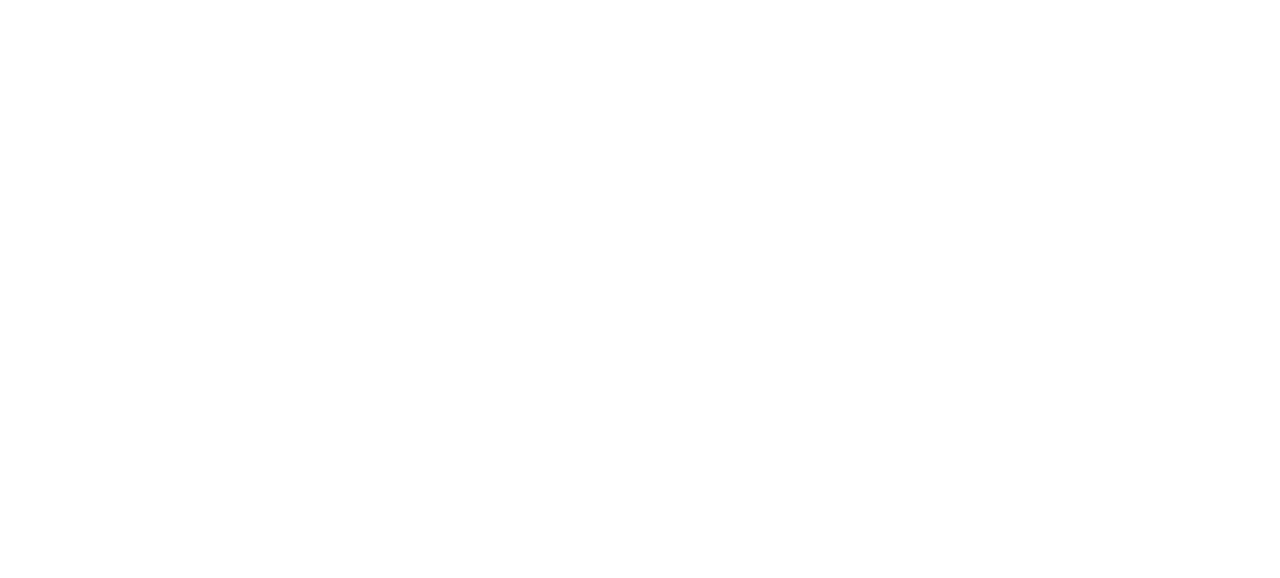
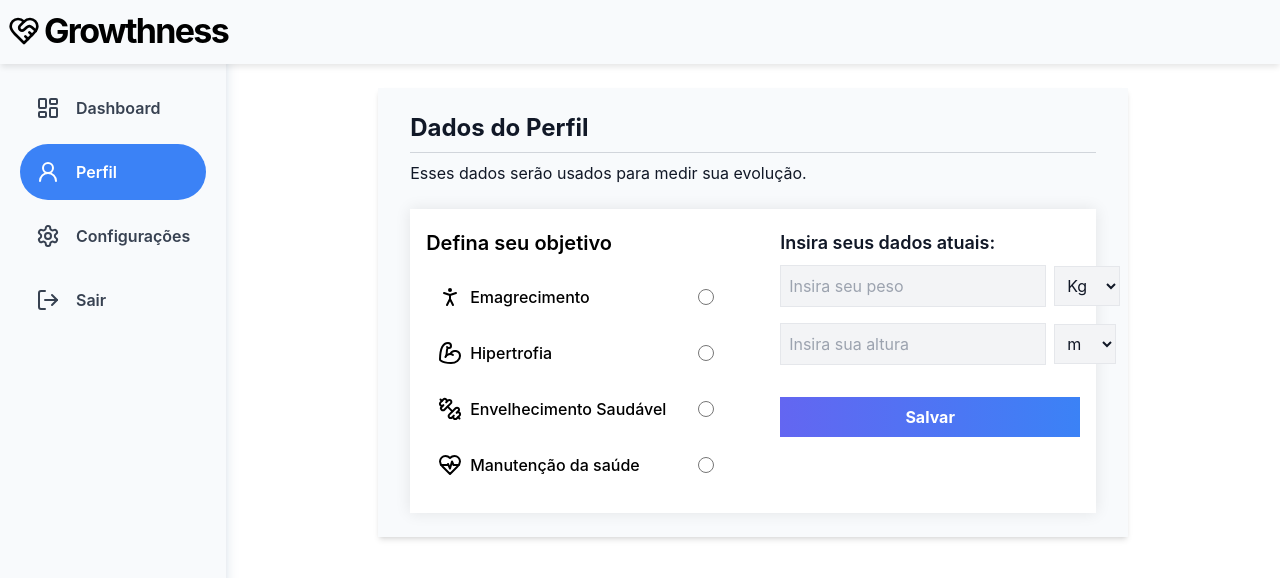
Before and after one commit to MicaelTargino/Growthness-Frontend, a React (Create React App) app: page /profile in a window 1280 px wide. Before the commit this address had no page. Shown: the top 578 px of the page. Built offline with nearby package versions, Linux system fonts and the light colour scheme.

Commit message:
Edit the profile completion page using the new created MainLayout

```diff
--- a/src/App.js
+++ b/src/App.js
@@ -8,6 +8,8 @@
 import Logout from './pages/Logout';
 import PasswordResetRequest from './pages/PasswordResetRequest';
 import PasswordResetConfirm from './pages/PasswordResetConfirm';
+import ProfilePage from './pages/ProfilePage';
+
 const App = () => {
     return (
         <Router>
@@ -19,6 +21,7 @@
                 <Route path="/logout" element={<Logout />} />
                 <Route path="/password-reset-request" element={<PasswordResetRequest />} />
                 <Route path="/reset-password/:uid/:token" element={<PasswordResetConfirm />} />
+                <Route path="/profile" element={<ProfilePage />} />
             </Routes>
         </Router>
     );
--- a/src/components/SideBar.jsx
+++ b/src/components/SideBar.jsx
@@ -1,7 +1,7 @@
 import React from "react";
 import SideBarItem from "./SideBarItem";
 import FullLogo from "./FullLogo";
-import { LayoutDashboard, LogOutIcon, Settings2Icon, SettingsIcon } from "lucide-react";
+import { LayoutDashboard, LogOutIcon, Settings2Icon, SettingsIcon, User2Icon } from "lucide-react";
 import { logoutUser } from "../services/authService";
 import { useNavigate } from "react-router-dom";
 
@@ -11,6 +11,11 @@
         logoutUser();
         navigate('/login');
     }
+    const goToPage = (path) => {
+      navigate(path);
+    }
+
+
     return (
     <div className="card w-auto bg-slate-50 p-5 shadow-lg pt-20 shadow-slate-300 rounded-md">
       <ul className="w-full flex flex-col gap-2">
@@ -18,16 +23,25 @@
           Icon={LayoutDashboard}
           text="Dashboard"
           active={SectionActive == "Dashboard"}
+          handleClick={()=>goToPage("/home")}
           />
         <SideBarItem
+          Icon={User2Icon}
+          text="Perfil"
+          active={SectionActive == "Profile"}
+          handleClick={()=>goToPage("/profile")}
+        >
+
+        </SideBarItem>
+        <SideBarItem
           Icon={SettingsIcon}
-          text="Settings"
+          text="Configurações"
           active={SectionActive == "Settings"}
           />
         <SideBarItem
           handleClick={handleLogout}
           Icon={LogOutIcon}
-          text="Logout"
+          text="Sair"
           active={SectionActive == "Logout"}
         />
       </ul>
--- a/src/pages/Home.js
+++ b/src/pages/Home.js
@@ -6,13 +6,14 @@
 import CompleteProfileStep from '../components/CompleteProfileStep';
 import axios from 'axios';
 import { fetchUserStatus } from '../services/UserInfoService';
+import MainLayout from './layout/MainLayout';
 
 const Home = () => {
+    var navigate = useNavigate();
     const [UserProfileCompletionInfo, setUserProfileCompletionInfo] = useState();
 
-    var navigate = useNavigate();
-    const handleLogout = () => {
-        navigate('/logout');
+    const goToProfilePage = () => {
+        navigate('/profile');
     }
 
     useEffect(() => {
@@ -24,13 +25,9 @@
     }, [])
 
     return (
-        <section className='w-[100vw] max-w-[100vw] h-[100vh] bg-lightest flex'>
-            <SideBar SectionActive="Dashboard" />
-            <NavHeader absolute={true} />
-            <main className='w-full p-6'>
-                <section className='mt-16'>
+        <MainLayout sectionActive="Dashboard">
             {UserProfileCompletionInfo?.profile_complete == false && (
-                        <div className='flex flex-col max-w-72 h-52 p-4 border-2 rounded-xl shadow-md'>
+                <div onClick={goToProfilePage} className='hover:scale-105 hover:shadow-lg transition cursor-pointer flex flex-col max-w-72 h-52 p-4 border-2 rounded-xl shadow-md'>
                     {/* <CircleAlertIcon size={48} className='text-red-600' /> */}
                     <h4 className='text-slate-800 font-bold text-xl mb-4 flex items-center gap-4'>
                         Complete seu perfil <SquareArrowOutUpRight className="text-[#417ff6] cursor-pointer hover:scale-105" />
@@ -50,9 +47,7 @@
                     </ul>
                 </div>
             )}
-                </section>
-            </main>
-        </section>
+        </MainLayout>
     );
 };
 
--- /dev/null
+++ b/src/pages/ProfilePage.js
@@ -0,0 +1,124 @@
+import { AxeIcon, BicepsFlexed, Dumbbell, HeartPulse, PersonStanding } from "lucide-react";
+import MainLayout from "./layout/MainLayout";
+
+const ProfilePage = () => {
+    return (
+        <MainLayout sectionActive="Profile">
+            <section className="w-full flex items-center justify-center">
+                <form className="w-full max-w-[750px] lg:w-[750px] lg:max-w-full rounded-lg flex items-center justify-center xl:justify-start">
+                    <div className="w-full max-w-[750px] lg:max-w-full lg:w-[750px] rounded-lg shadow-md py-6 px-4 xl:px-8 bg-slate-50 flex flex-col justify-center relative">
+                    <h2 className="text-2xl font-bold text-gray-900 mb-2">Dados do Perfil</h2>
+                    <div className='w-[100%] h-[1px] bg-gray-300 mb-2'></div>
+                    <p className="text-gray-900 mb-6">Esses dados serão usados para medir sua evolução.</p>
+                    <div className="px-4 py-5 bg-white flex justify-between rounded-md shadow-[0px_0px_15px_rgba(0,0,0,0.09)]">
+                        <div className="flex flex-col gap-2">
+                            {/* <h2 className="text-lg font-semibold text-gray-900 mb-2">Defina seu objetivo: </h2> */}
+                            {/* <p className="text-md">Objetivo: </p> */}
+                            {/* <input type="number" name="height" className="bg-gray-100 border text-gray-900 rounded-md p-2 mb-4 focus:bg-gray-200 focus:outline-none focus:ring-1 focus:ring-blue-500 transition ease-in-out duration-150" placeholder="Insira sua altura" /> */}
+                            {/* <select name="goals" className="bg-gray-100 border cursor-pointer text-gray-900 rounded-lg p-2 mb-4 ">
+                                <option value="m">Emagrecimento</option>
+                                <option value="cm">Hipertrofia</option>
+                                <option value="feet">Envelhecimento saudável</option>
+                                <option value="feet">Manutençao da saúde</option>
+                                <option value="feet">Prevenção de doença(s)</option>
+                            </select> */}
+                            <div
+                            class="w-[300px]"
+                            >
+                            <legend class="text-xl font-semibold mb-3 select-none">Defina seu objetivo</legend>
+                            <label
+                                for="emagrecimento"
+                                name="goal"
+                                class="font-medium h-14 relative hover:bg-zinc-100 flex items-center px-3 gap-3 rounded-lg has-[:checked]:text-blue-500 has-[:checked]:bg-blue-50 has-[:checked]:ring-blue-300 has-[:checked]:ring-1 select-none"
+                            >
+                                <div class="w-5">
+                                <PersonStanding />
+                                </div>
+                                Emagrecimento
+                                <input
+                                type="radio"
+                                name="goal"
+                                class="w-4 h-4 absolute accent-current right-3"
+                                id="emagrecimento"
+                                />
+                            </label>
+                            <label
+                                for="hipertrofia"
+                                name="goal"
+                                class="font-medium h-14 relative hover:bg-zinc-100 flex items-center px-3 gap-3 rounded-lg has-[:checked]:text-blue-500 has-[:checked]:bg-blue-50 has-[:checked]:ring-blue-300 has-[:checked]:ring-1 select-none"
+                            >
+                                <div class="w-5">
+                                <BicepsFlexed />
+                                </div>
+                                Hipertrofia
+                                <input
+                                type="radio"
+                                name="goal"
+                                class="w-4 h-4 absolute accent-blue-500 right-3"
+                                id="hipertrofia"
+                                />
+                            </label>
+                            <label
+                                for="envelhecimento_saudavel"
+                                name="goal"
+                                class="font-medium h-14 relative hover:bg-zinc-100 flex items-center px-3 gap-3 rounded-lg has-[:checked]:text-blue-500 has-[:checked]:bg-blue-50 has-[:checked]:ring-blue-300 has-[:checked]:ring-1 select-none"
+                            >
+                                <div class="w-5">
+                                <Dumbbell/>
+                                </div>
+                                Envelhecimento Saudável
+                                <input
+                                type="radio"
+                                name="goal"
+                                class="w-4 h-4 absolute accent-blue-500 right-3"
+                                id="envelhecimento_saudavel"
+                                />
+                            </label>
+                            <label
+                                for="manutencao_saude"
+                                name="goal"
+                                class="font-medium h-14 relative hover:bg-zinc-100 flex items-center px-3 gap-3 rounded-lg has-[:checked]:text-blue-500 has-[:checked]:bg-blue-50 has-[:checked]:ring-blue-300 has-[:checked]:ring-1 select-none"
+                            >
+                                <div class="w-5">
+                                <HeartPulse />
+                                </div>
+                                Manutenção da saúde
+                                <input
+                                type="radio"
+                                name="goal"
+                                class="w-4 h-4 absolute accent-blue-500 right-3"
+                                id="manutencao_saude"
+                                />
+                            </label>
+                            </div>
+
+                        </div>
+                    {/* <div className='w-[100%] h-[1px] bg-gray-300 my-4'></div> */}
+                        <div class="w-[300px]">
+                        <h2 className="text-lg font-semibold text-gray-900 mb-2">Insira seus dados atuais: </h2>
+                        <div className="flex items-center gap-2">
+                            <input type="number" name="weight" className="bg-gray-100 border text-gray-900 rounded-md p-2 mb-4 focus:bg-gray-200 focus:outline-none focus:ring-1 focus:ring-blue-500 transition ease-in-out duration-150" placeholder="Insira seu peso" />
+                            <select name="weight_measure" className="bg-gray-100 border text-gray-900 rounded-lg p-2 mb-4 ">
+                                <option value="kg">Kg</option>
+                                <option value="lbs">Lbs</option>
+                            </select>
+                        </div>
+                        <div className="flex items-center gap-2">
+                            <input type="number" name="height" className="bg-gray-100 border text-gray-900 rounded-md p-2 mb-4 focus:bg-gray-200 focus:outline-none focus:ring-1 focus:ring-blue-500 transition ease-in-out duration-150" placeholder="Insira sua altura" />
+                            <select name="height_measure" className="bg-gray-100 border text-gray-900 rounded-lg p-2 mb-4 ">
+                                <option value="m">m</option>
+                                <option value="cm">cm</option>
+                                <option value="feet">ft</option>
+                            </select>
+                        </div>
+                        <button type="submit" className=" w-full bg-gradient-to-r from-indigo-500 to-blue-500 text-white font-bold py-2 px-4 rounded-md mt-4 hover:bg-indigo-600 hover:to-blue-600 transition ease-in-out duration-150">Salvar</button>
+                        </div>
+                    </div>
+                    </div>
+                </form>
+            </section>
+        </MainLayout>
+    )
+}
+
+export default ProfilePage;
--- /dev/null
+++ b/src/pages/layout/MainLayout.js
@@ -0,0 +1,18 @@
+import NavHeader from "../../components/NavHeader"
+import SideBar from "../../components/SideBar"
+
+const MainLayout = ({children, sectionActive}) => {
+    return (
+        <section className='w-[100vw] max-w-[100vw] h-[100vh] bg-lightest flex'>
+            <SideBar SectionActive={sectionActive} />
+            <NavHeader absolute={true} />
+            <main className='w-full p-6'>
+                <section className='mt-16'>
+                    {children}
+                </section>
+            </main>
+        </section>
+    )
+}
+
+export default MainLayout
```
Lines whose indentation alone changed are shown as unchanged.
